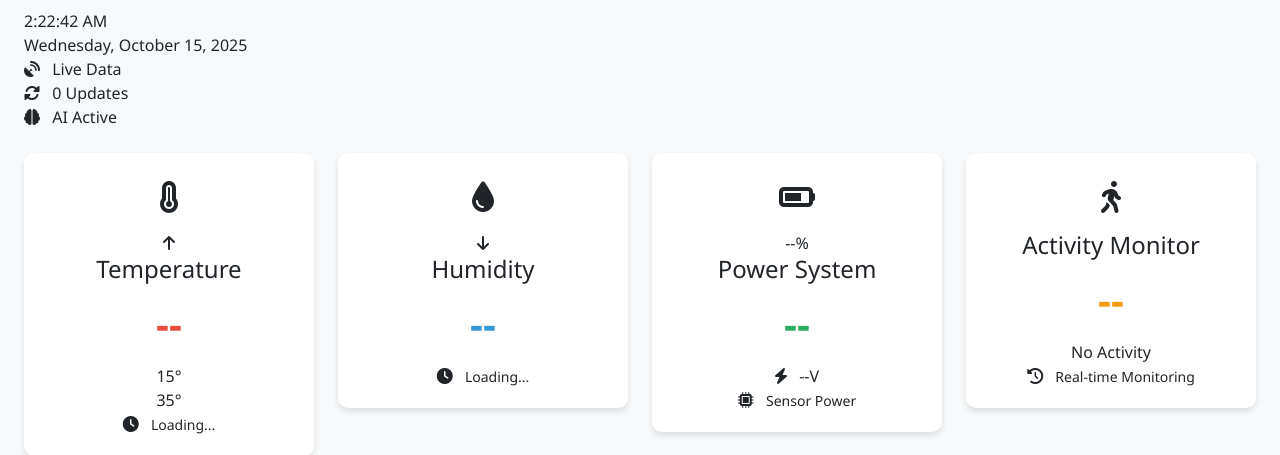
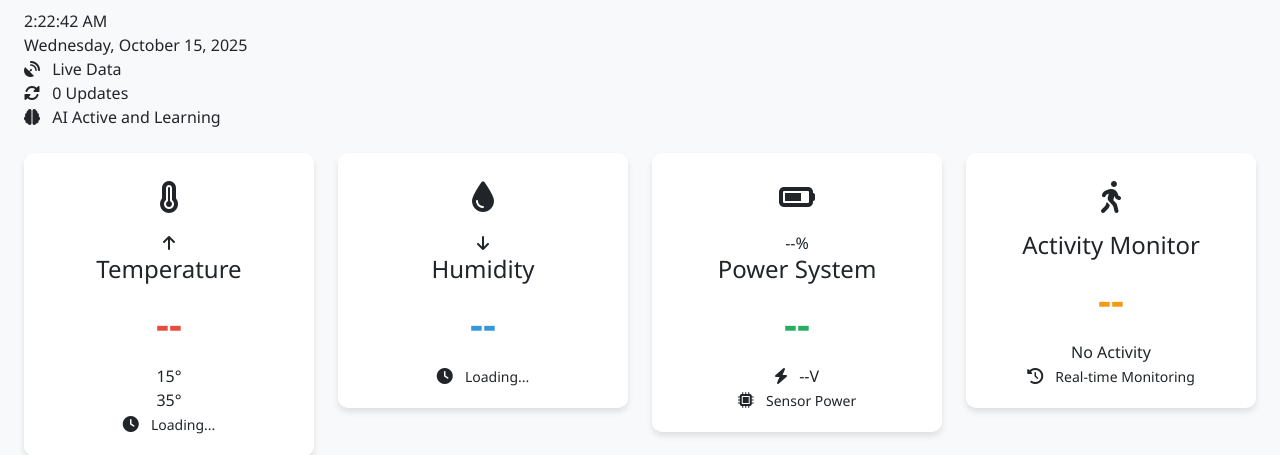
Before and after one commit to Sharif185/Group_G_IOT_, a Django app: template templates/dashboard/dashboard.html in a window 1280 px wide. Shown: the part 198-653 px from the top of the page. Run offline with Django 3.2, Linux system fonts and the light colour scheme; the template is opened without the code that fills it, so the values that code supplies are empty; some libraries are stand-ins or nearby versions.

Commit message:
changed the settings

```diff
--- a/templates/dashboard/dashboard.html
+++ b/templates/dashboard/dashboard.html
@@ -32,7 +32,7 @@
                     </div>
                     <div class="stat-badge predictions">
                         <i class="fas fa-brain me-2"></i>
-                        AI Active
+                        AI Active and Learning
                     </div>
                 </div>
             </div>
```
